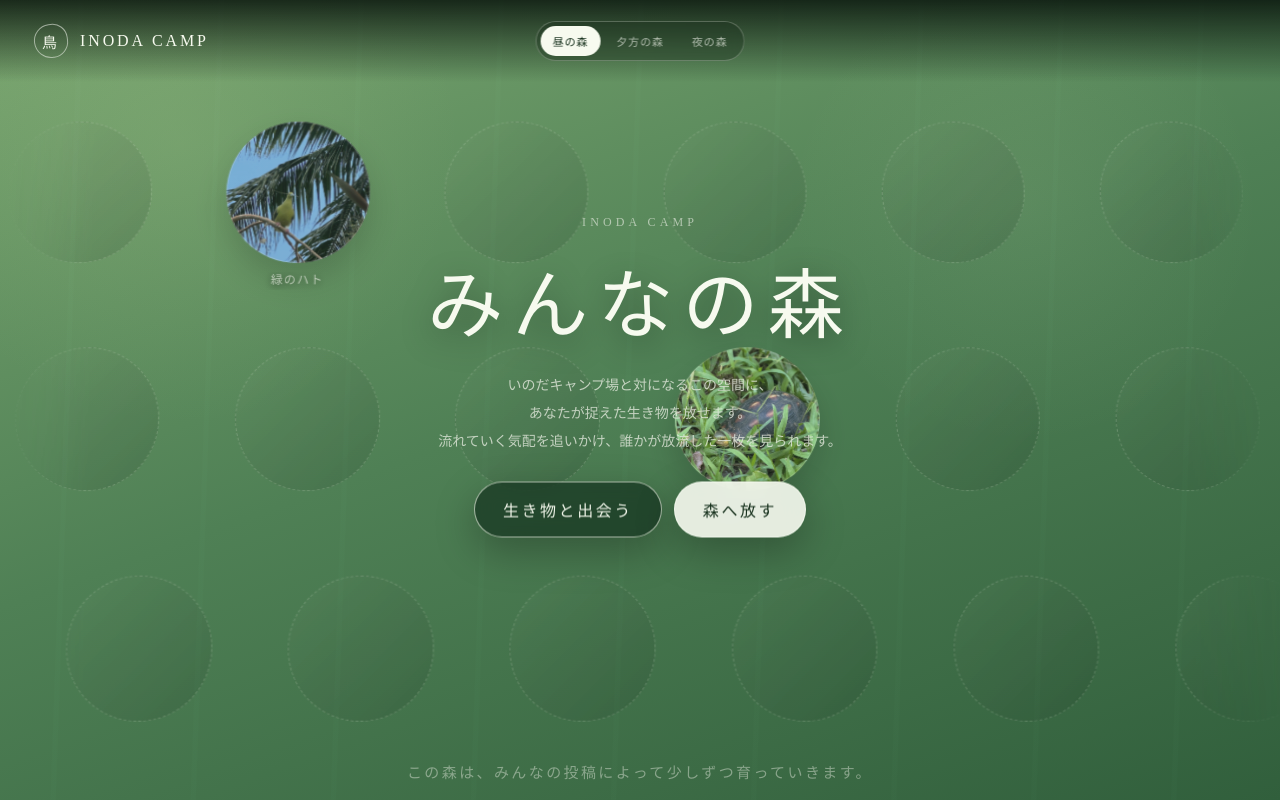
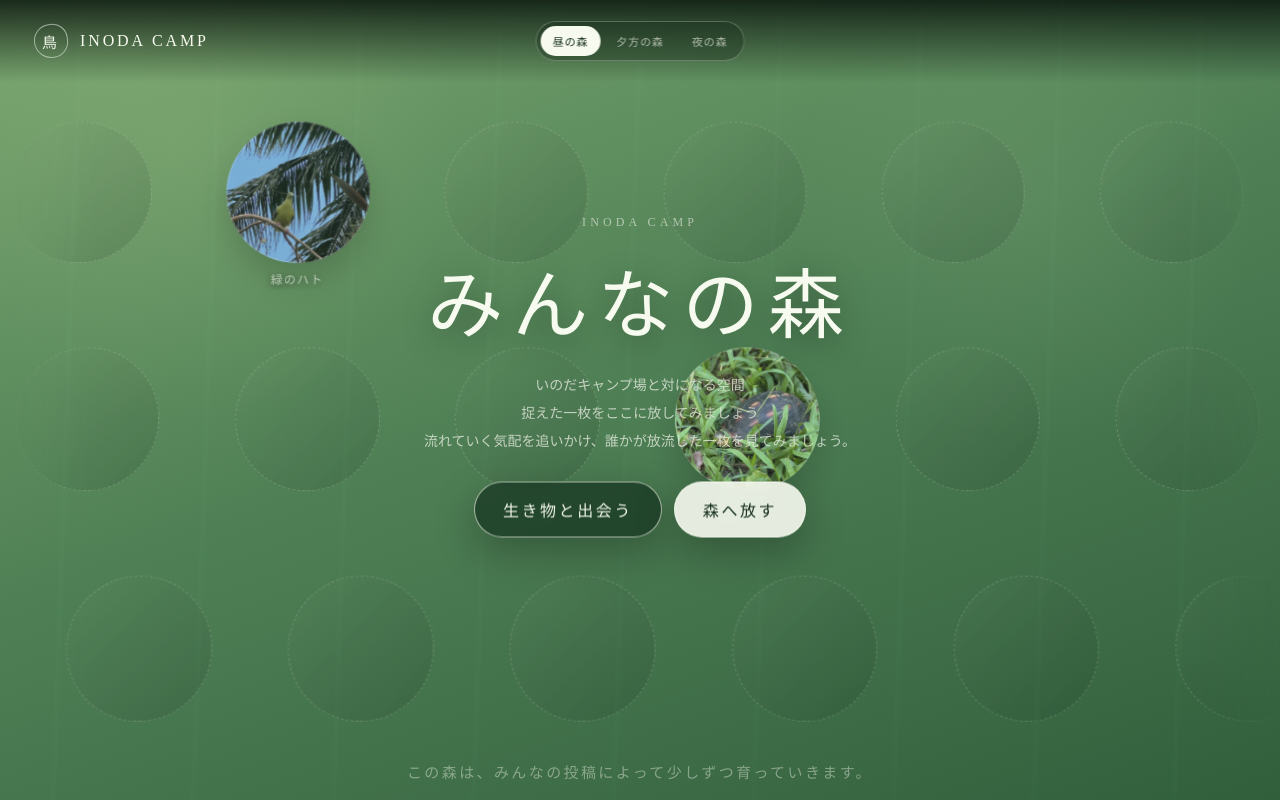
Before and after one commit to sakamoto555/torinomori, a plain HTML site: page index.html in a window 1280 px wide. Drawn offline with Linux system fonts and the light colour scheme.

Commit message:
Update index.html

```diff
--- a/index.html
+++ b/index.html
@@ -26,9 +26,9 @@
 <small>INODA CAMP</small>
 <h1>みんなの森</h1>
 <p>
-        いのだキャンプ場と対になるこの空間に、<br/>
-        あなたが捉えた生き物を放せます。<br/>
-        流れていく気配を追いかけ、誰かが放流した一枚を見られます。
+        いのだキャンプ場と対になる空間<br/>
+        捉えた一枚をここに放してみましょう<br/>
+        流れていく気配を追いかけ、誰かが放流した一枚を見てみましょう。
       </p>
 <div class="intro-actions">
 <button class="encounter-button" id="encounterButton" type="button">生き物と出会う</button>
```
